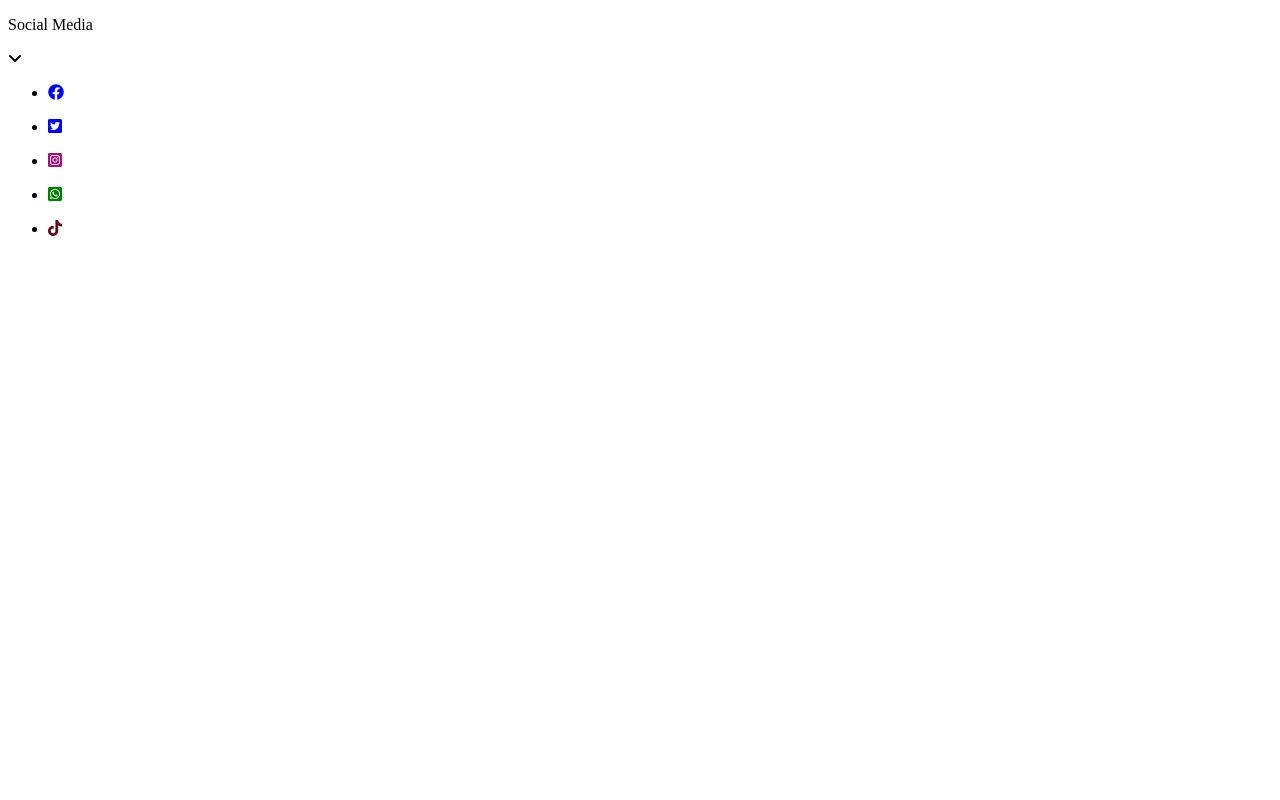
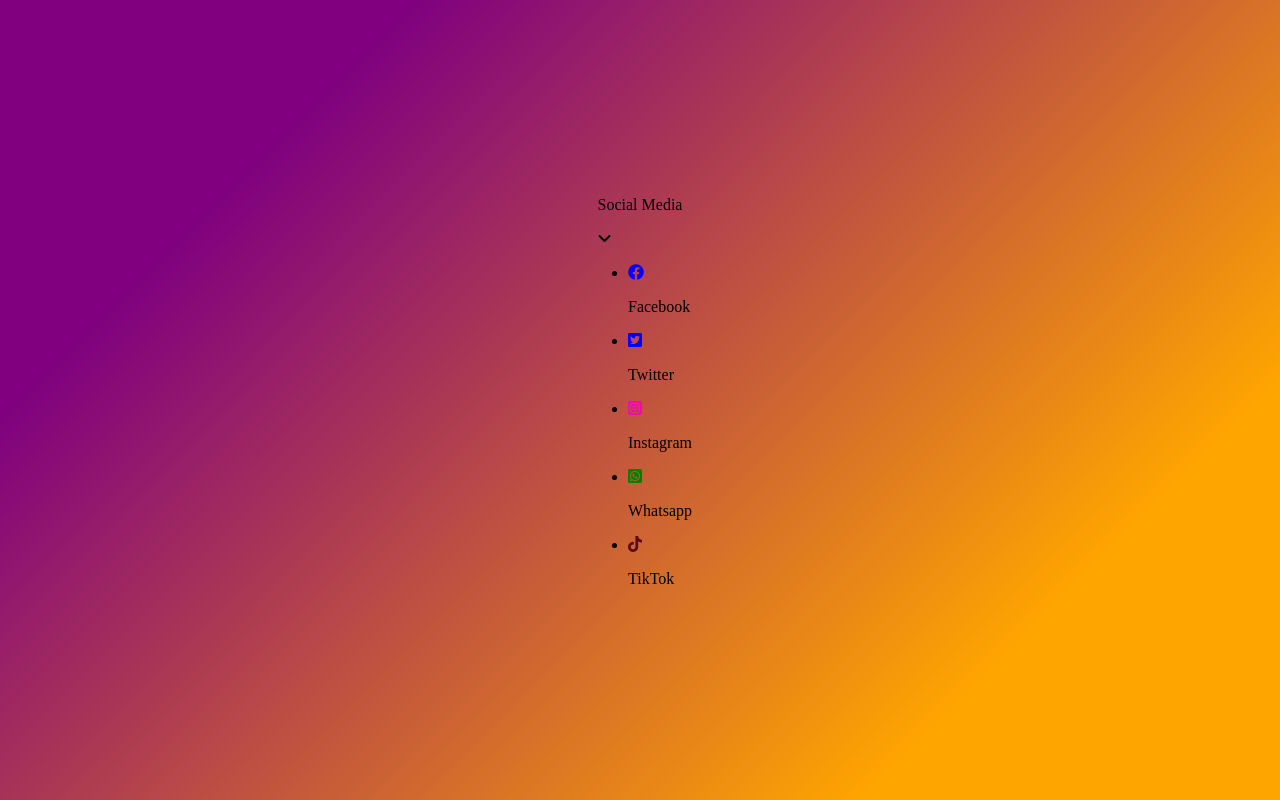
Before and after one commit to kibeetfelix/social_media_select_menu, a plain HTML site: page index.html in a window 1280 px wide. Drawn offline with Linux system fonts and the light colour scheme.

Commit message:
styling body contents

```diff
--- a/index.html
+++ b/index.html
@@ -17,29 +17,26 @@
         <i class="fa-solid fa-angle-down"></i>
     </div>
 
-    <ul class="social-list">
+    <ul class="social-list hide">
         <li>
             <i class="fa-brands fa-facebook" style="color: blue;"></i>
+            <p>Facebook</p>
         </li>
-    </ul>
-    <ul class="social-list">
         <li>
             <i class="fa-brands fa-square-twitter" style="color: blue;"></i>
+            <p>Twitter</p>
         </li>
-    </ul>
-    <ul class="social-list">
         <li>
-            <i class="fa-brands fa-square-instagram" style="color: rgb(168, 14, 122);"></i>
+            <i class="fa-brands fa-square-instagram" style="color: rgb(241, 11, 172);"></i>
+            <p>Instagram</p>
         </li>
-    </ul>
-    <ul class="social-list">
         <li>
             <i class="fa-brands fa-square-whatsapp" style="color: green;"></i>
+            <p>Whatsapp</p>
         </li>
-    </ul>
-    <ul class="social-list">
         <li>
             <i class="fa-brands fa-tiktok" style="color: rgb(94, 11, 25);"></i>
+            <p>TikTok</p>
         </li>
     </ul>
 
--- a/styles.css
+++ b/styles.css
@@ -0,0 +1,9 @@
+body {
+    margin: 0;
+    display: flex;
+    flex-direction: column;
+    height: 100vh;
+    align-items: center;
+    justify-content: center;
+    background: linear-gradient(135deg, purple 20%, orange 80%);
+}
```
